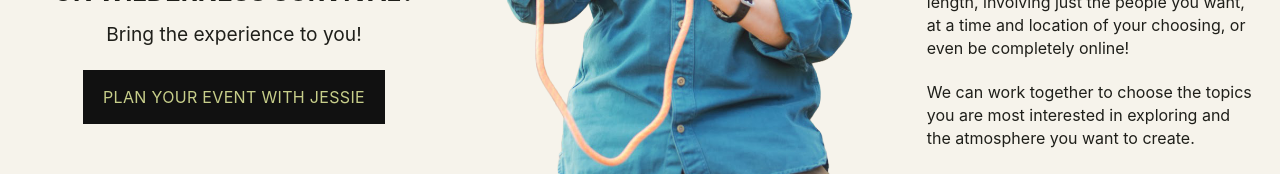
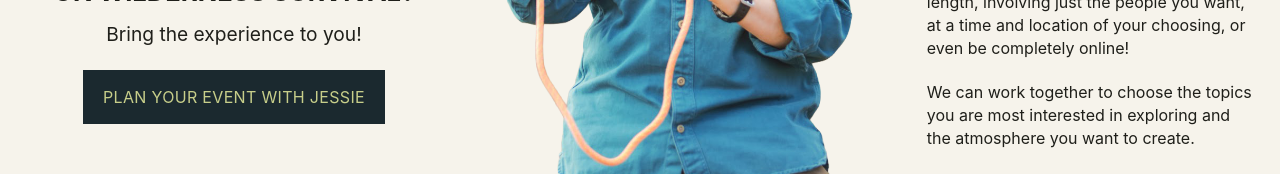
Before and after one commit to OWLSSkills/Jessie_Krebs, a Next.js app: page / in a window 1280 px wide. Shown: the part 386-560 px from the top of the page. Built offline with nearby package versions, Linux system fonts and the light colour scheme.

Commit message:
forgot honestly but I see work done

```diff
--- a/src/app/components/interaction/SquareButton.module.css
+++ b/src/app/components/interaction/SquareButton.module.css
@@ -18,7 +18,7 @@
 .square {
   min-height: 54px;
   padding: 0 20px;
-  background: var(--color-button-dark, #111111);
+  background: rgb(27,41,47);
   color: var(--color-button-text, var(--color-accent));
   font-size: 1rem;
   border-radius: 0;
@@ -27,7 +27,8 @@
 .rounded {
   min-height: 76px;
   padding: 0 30px;
-  background: var(--color-panel);
+    background: rgb(27,41,47);
+
   color: var(--color-accent);
   font-size: clamp(1.2rem, 1.4vw, 1.75rem);
   border-radius: 24px;
```
